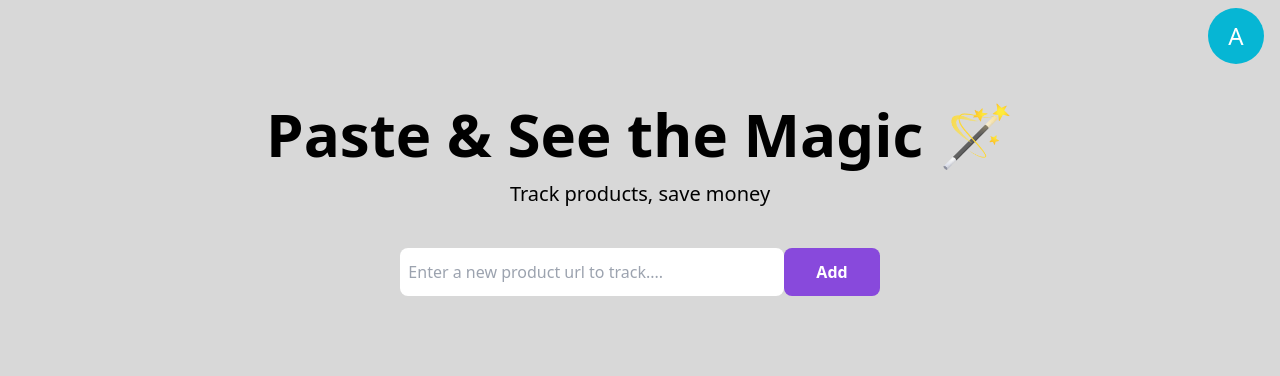
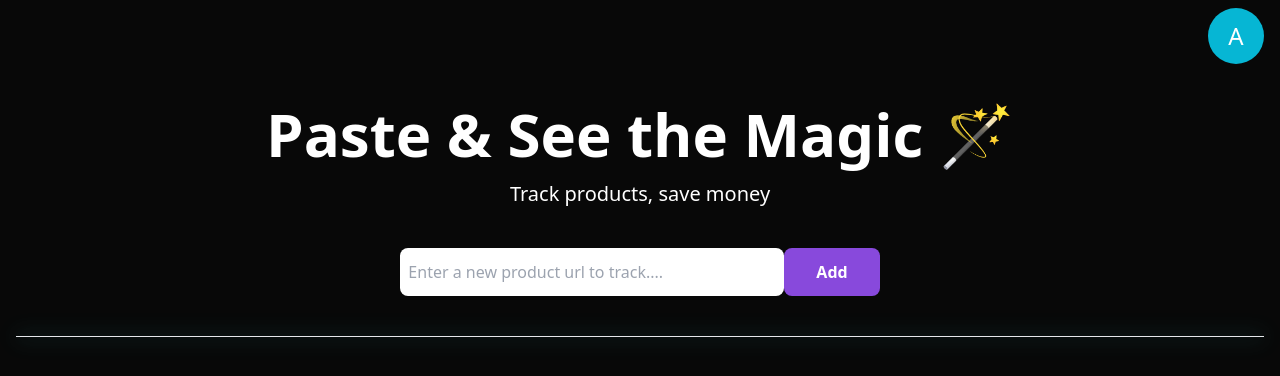
Before and after one commit to DeveloperAromal/PriceHwak, a Next.js app: page / in a window 1280 px wide. Shown: the top 376 px of the page. Built offline with nearby package versions, Linux system fonts and the light colour scheme.

Commit message:
commited

```diff
--- a/app/components/Hero.tsx
+++ b/app/components/Hero.tsx
@@ -1,5 +1,5 @@
 "use client";
-import React, { useState } from "react";
+import React, { useState, useEffect } from "react";
 import axios from "axios";
 import Image from "next/image";
 
@@ -11,17 +11,40 @@ const YourComponent: React.FC = () => {
     image: string | null;
   } | null>(null);
   const [error, setError] = useState<string | null>(null);
+  const [addedProducts, setAddedProducts] = useState<
+    Array<{
+      title: string;
+      price: string | null;
+      image: string | null;
+    }>
+  >([]);
+
+  // Retrieve added products from local storage when component mounts
+  useEffect(() => {
+    const storedProducts = localStorage.getItem("addedProducts");
+    if (storedProducts) {
+      setAddedProducts(JSON.parse(storedProducts));
+    }
+  }, []);
+
+  // Update local storage whenever addedProducts changes
+  useEffect(() => {
+    localStorage.setItem("addedProducts", JSON.stringify(addedProducts));
+  }, [addedProducts]);
 
   const fetchData = async () => {
     if (url) {
       try {
         const response = await axios.post("/api/scrape", { url });
-        setData({
+        const newData = {
           title: response.data.title,
           price: response.data.price,
           image: response.data.image,
-        });
+        };
+        setData(newData);
         setError(null);
+        // Update addedProducts with new data
+        setAddedProducts([...addedProducts, newData]);
       } catch (error: any) {
         setError(
           `Error fetching data: ${
@@ -60,7 +83,7 @@ const YourComponent: React.FC = () => {
               <input
                 type="text"
                 placeholder="Enter a new product url to track...."
-                className="w-full md:w-96 h-12 rounded-lg pl-2 mr-2 md:mr-0"
+                className="w-full md:w-96 h-12 rounded-lg pl-2 mr-2 md:mr-0 text-neutral-900"
                 value={url}
                 onChange={(e) => setUrl(e.target.value)}
               />
@@ -74,37 +97,38 @@ const YourComponent: React.FC = () => {
           </form>
         </div>
         {error && <p className="text-center text-red-700">{error}</p>}
-        {data && (
-          <div className="pt-4 flex items-center justify-center">
-            <div className="flex flex-col items-center">
+        <hr className="shad" />
+        <div className="flex gap-10 pt-10">
+          {addedProducts.map((data, index) => (
+            <div key={index} className="flex  py-2">
+              <div>
                 {data.image && (
                   <div className="flex items-center justify-center">
-                  {" "}
-                  <div className="w-full md:w-40 h-40 md:h-160 mb-4">
+                    <div className="w-64 h-64">
                       <Image
                         src={data.image}
                         alt="Product"
                         width={150}
                         height={150}
+                        className="w-full h-full rounded-md shad"
                       />
                     </div>
                   </div>
                 )}
-              <div className="text-black text-center">
-                <p>
-                  <span className="font-bold text-teal-700">Details: </span>
+                <div className="text-black text-center pt-4">
+                  <p className="text-cust text-justify max-w-72 text-neutral-300">
                     {data.title}
                   </p>
                   {data.price && (
-                  <p>
-                    <span className="font-bold text-teal-700">Price: </span>
-                    {data.price}
+                    <p className="text-lg font-bold text-neutral-300">
+                      <span className="text-teal-500">Price:</span> {data.price}
                     </p>
                   )}
                 </div>
               </div>
             </div>
-        )}
+          ))}
+        </div>
       </div>
     </section>
   );
--- a/app/globals.css
+++ b/app/globals.css
@@ -4,7 +4,7 @@
 
 
 .background {
-    background-color: #d8d8d8;
+    background-color: #080808;
 }
 
 .bg-purple {
@@ -18,3 +18,13 @@
 .h-100 {
     height: 450px;
 }
+
+.shad{
+    box-shadow:0px 0px 20px #40c6c4;
+}
+.shad:hover{
+    box-shadow:0px 0px 30px #40c6c4;
+}
+.text-cust{
+    font-size: 16px;
+}
--- a/app/layout.tsx
+++ b/app/layout.tsx
@@ -34,7 +34,7 @@ export const viewport: Viewport = {
 
 export default function RootLayout({ children }: { children: ReactNode }) {
   return (
-    <html lang="en" dir="ltr" className="background">
+    <html lang="en" dir="ltr" className="background text-white">
       <body>{children}</body>
     </html>
   );
--- a/next.config.mjs
+++ b/next.config.mjs
@@ -15,7 +15,8 @@ const nextConfig = {
   images: {
     domains: [
       'm.media-amazon.com',
-      'rukminim2.flixcart.com'
+      'rukminim2.flixcart.com',
+      'store.arduino.cc'
     ]
   },
 };
--- a/pages/api/scrape.js
+++ b/pages/api/scrape.js
@@ -18,22 +18,27 @@ export default async function handler(req, res) {
     await page.goto(url, { waitUntil: 'networkidle0' });
 
     const title = await page.evaluate(() => {
-      const titleElement = document.querySelector('#productTitle, .VU-ZEz');
+      const titleElement = document.querySelector('#productTitle, .VU-ZEz, .product-title');
       return titleElement ? titleElement.innerText.trim() : null;
     });
     const price = await page.evaluate(() => {
-      const priceElement = document.querySelector('.a-price-whole, .Nx9bqj, .CxhGGd');
+      const priceElement = document.querySelector('.a-price-whole, .Nx9bqj, .CxhGGd, .money');
       return priceElement ? priceElement.innerText.trim() : null;
     });
 
     const image = await page.evaluate(() => {
-      const imageElement = document.querySelector('.imgTagWrapper img, .DByuf4, .IZexXJ, .jLEJ7H');
+      const imageElement = document.querySelector('.imgTagWrapper img, .DByuf4, .IZexXJ, .jLEJ7H, .product-gallery--loaded-image');
       return imageElement ? imageElement.src : null;
+    });
+
+    const oldPrice = await page.evaluate(() => {
+      const oldPriceElement = document.querySelector('.a-offscreen');
+      return oldPriceElement ? oldPriceElement.src : null;
     });
 
     await browser.close();
 
-    res.status(200).json({ title, price, image });
+    res.status(200).json({ title, price, image, oldPrice });
   } catch (error) {
     res.status(500).json({ message: 'Failed to scrape the data', error });
   }
```
Lines whose indentation alone changed are shown as unchanged.
